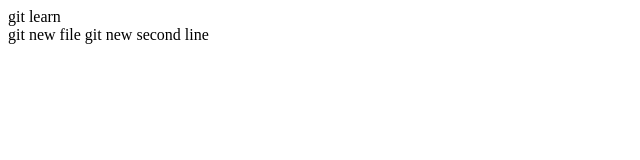
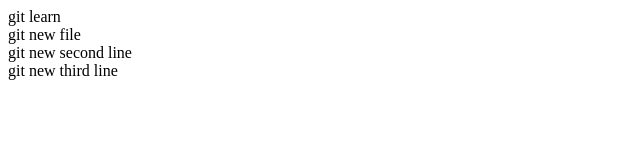
Before and after one commit to abc90377/test1, a plain HTML site: page index.html in a window 1280 px wide. Shown: the whole page, without its empty margins (0-640 px from the left). Drawn offline with Linux system fonts and the light colour scheme.

Commit message:
第三次更改

```diff
--- a/index.html
+++ b/index.html
@@ -7,8 +7,9 @@
 </head>
 <body>
     git learn<br>
-    git new file
-    git new second line
+    git new file<br>
+    git new second line<br>
+    git new third line<br>
 
 </body>
 </html>
```
